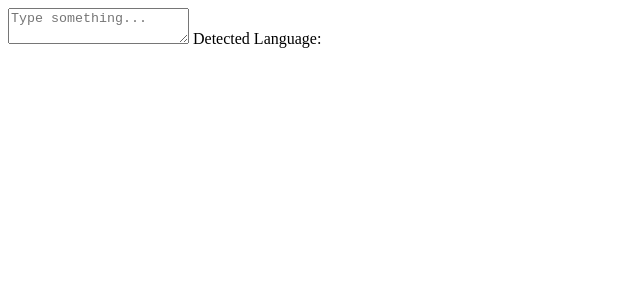
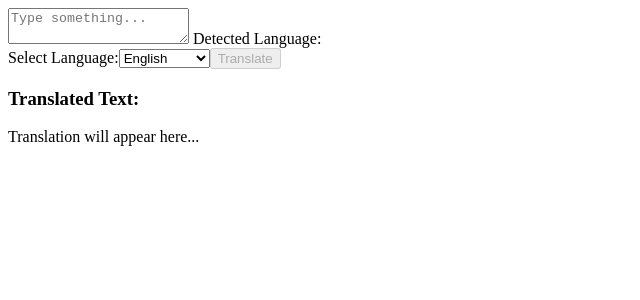
Before and after one commit to MrNaturi/HNG, a React (Vite) app in the folder task-3/: page / in a window 1280 px wide. Shown: the top 300 px of the page, without its empty margins (0-640 px from the left). Built offline with nearby package versions, Linux system fonts and the light colour scheme.

Commit message:
summarization and translation

```diff
--- a/task-3/src/App.jsx
+++ b/task-3/src/App.jsx
@@ -1,6 +1,9 @@
 import React, { useState } from "react";
 import "./App.css";
 import TextInput from "./components/TextInput";
+import SummarizeButton from "./components/SummarizeButton";
+import OutputDisplay from "./components/OutputDisplay";
+import Translation from "./components/Translation";
 
 
 
@@ -8,11 +11,24 @@ const App = () => {
 
   const [text, setText] = useState('');
   const [detectedLang, setDetectedLang] = useState('');
+  const [rawLang, setRawLang] = useState('en');
+  const [summarizedText, setSummarizedText] = useState('');
+  const [translatedText, setTranslatedText] = useState('')
 
 
   return (
     <div className="chat-container">
-     <TextInput text={text} setText={setText} detectedLang={detectedLang} setDetectedLang={setDetectedLang} />
+      <OutputDisplay summarizedText={summarizedText} />
+     <TextInput text={text} setText={setText} detectedLang={detectedLang} setDetectedLang={setDetectedLang} setRawLang={setRawLang}/>
+     {text.length >= 150 && detectedLang === " English" && (
+  <SummarizeButton
+    text={text}
+    summarizedText={summarizedText}
+    setSummarizedText={setSummarizedText}
+  />
+
+)}
+  <Translation text={text} translatedText={translatedText} setTranslatedText={setTranslatedText} rawLang={rawLang}/>
     </div>
   );
 };
--- a/task-3/src/components/OutputDisplay.jsx
+++ b/task-3/src/components/OutputDisplay.jsx
@@ -0,0 +1,11 @@
+import React from 'react'
+
+const OutputDisplay = ({summarizedText}) => {
+  return (
+   <>
+   {summarizedText}
+   </>
+  )
+}
+
+export default OutputDisplay
--- /dev/null
+++ b/task-3/src/components/SummarizeButton.jsx
@@ -0,0 +1,69 @@
+import React, { useState } from 'react';
+
+const SummarizeButton = ({ text, summarizedText, setSummarizedText }) => {
+    const [summarizer, setSummarizer] = useState(null);
+    const [loading, setLoading] = useState(false); // <-- Loading state
+
+    const initializeSummarizer = async () => {
+        if (!('ai' in self && 'summarizer' in self.ai)) {
+            console.log('Summarizer API is not available');
+            return;
+        }
+
+        const available = (await self.ai.summarizer.capabilities()).available;
+
+        if (available === 'no') {
+            console.log('Summarizer API is not usable.');
+            return;
+        }
+
+        const options = {
+            sharedContext: '',
+            type: 'tl;dr',
+            format: 'plain-text',
+            length: 'short',
+        };
+
+        let summarizerInstance;
+        if (available === 'readily') {
+            summarizerInstance = await self.ai.summarizer.create(options);
+        } else {
+            summarizerInstance = await self.ai.summarizer.create(options);
+            summarizerInstance.addEventListener('downloadprogress', (e) => {
+                console.log(`Downloaded ${e.loaded} of ${e.total} bytes.`);
+            });
+            await summarizerInstance.ready;
+        }
+
+        setSummarizer(summarizerInstance);
+    };
+
+    const handleSummarize = async () => {
+        if (loading) return;
+        setLoading(true);
+
+        if (!summarizer) {
+            console.log('Summarizer is not initialized. Initializing now...');
+            await initializeSummarizer();
+        }
+
+        if (summarizer) {
+            const summary = await summarizer.summarize(text, {
+                context: 'This article is intended for a tech-savvy audience.',
+            });
+            setSummarizedText(summary);
+        }
+
+        setLoading(false);
+    };
+
+    return (<>
+        <button onClick={handleSummarize} disabled={loading}>
+            {loading ? 'Summarizing...' : 'Summarize'}
+
+        </button>
+        </>
+    );
+};
+
+export default SummarizeButton;
--- a/task-3/src/components/TextInput.jsx
+++ b/task-3/src/components/TextInput.jsx
@@ -1,6 +1,6 @@
 import React, { useState, useEffect } from 'react';
 
-const TextInput = ({ text, setText, setDetectedLang, detectedLang }) => {
+const TextInput = ({ text, setText, setDetectedLang, detectedLang, setRawLang}) => {
   const [detector, setDetector] = useState(null);
   const [loading, setLoading] = useState(true); // Added loading state
 
@@ -57,6 +57,8 @@ const TextInput = ({ text, setText, setDetectedLang, detectedLang }) => {
 
       if (results.length > 0) {
         const { detectedLanguage } = results[0];
+        setRawLang(detectedLanguage)
+
         setDetectedLang(` ${languageTagToHumanReadable(detectedLanguage, 'en')}`);
       }
     } catch (error) {
--- /dev/null
+++ b/task-3/src/components/Translation.jsx
@@ -0,0 +1,60 @@
+import React, { useState,useEffect } from 'react'
+
+
+const Translation = ({text, translatedText, rawLang,setTranslatedText}) => {
+    const [transLang, setTransLang] = useState("en")
+    const handleTranslate = async(e) =>{
+        e.preventDefault()
+        if ('ai' in self && 'translator' in self.ai) {
+            console.log('Translation API is available');
+
+            try {
+              const translatorCapabilities = await self.ai.translator.capabilities();
+              const available = translatorCapabilities.languagePairAvailable(rawLang, transLang);
+
+              if (available === 'no') {
+                console.log(`Translation from ${rawLang} to ${transLang} is not supported.`);
+                return;
+              }
+
+              const translator = await self.ai.translator.create({
+                sourceLanguage: rawLang,
+                targetLanguage: transLang,
+                monitor(m) {
+                  m.addEventListener('downloadprogress', (e) => {
+                    console.log(`Downloaded ${e.loaded} of ${e.total} bytes.`);
+                  });
+                },
+              });
+
+              const translated = await translator.translate(text || 'Where is the next bus stop, please?');
+              setTranslatedText(translated); // Update parent state if needed
+            } catch (error) {
+              console.error('Translation failed:', error);
+            }
+          }
+        };
+
+
+      return (
+        <>
+          <form>
+            <label>Select Language:</label>
+            <select value={transLang} onChange={(e) => setTransLang(e.target.value)}>
+              <option value="en">English</option>
+              <option value="pt">Portuguese</option>
+              <option value="es">Spanish</option>
+              <option value="ru">Russian</option>
+              <option value="tr">Turkish</option>
+              <option value="fr">French</option>
+            </select>
+            <button onClick={handleTranslate} disabled={rawLang === transLang}>Translate</button>
+          </form>
+
+          <h3>Translated Text:</h3>
+          <p>{translatedText || "Translation will appear here..."}</p>
+        </>
+      );
+    };
+
+export default Translation
```
